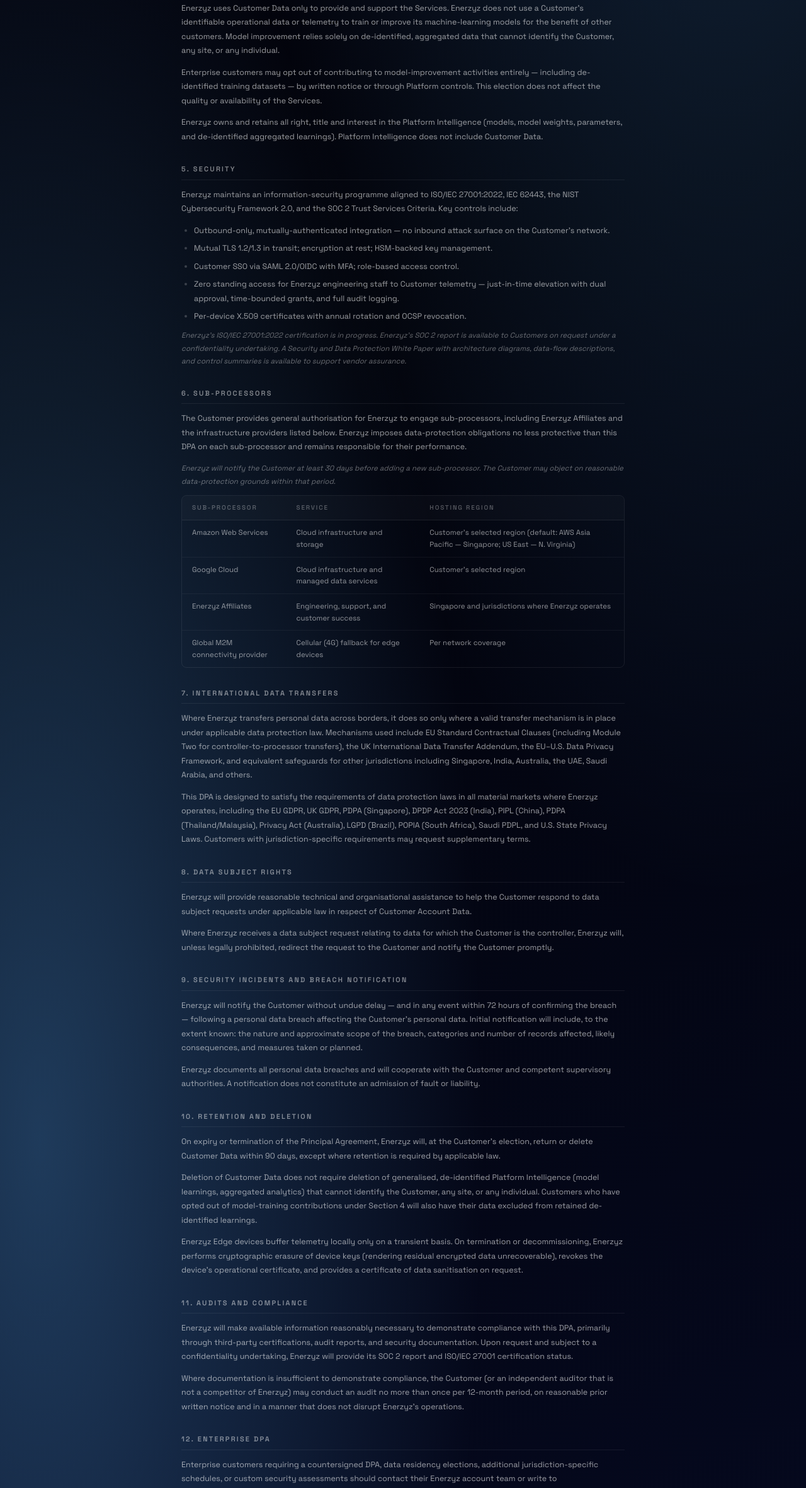
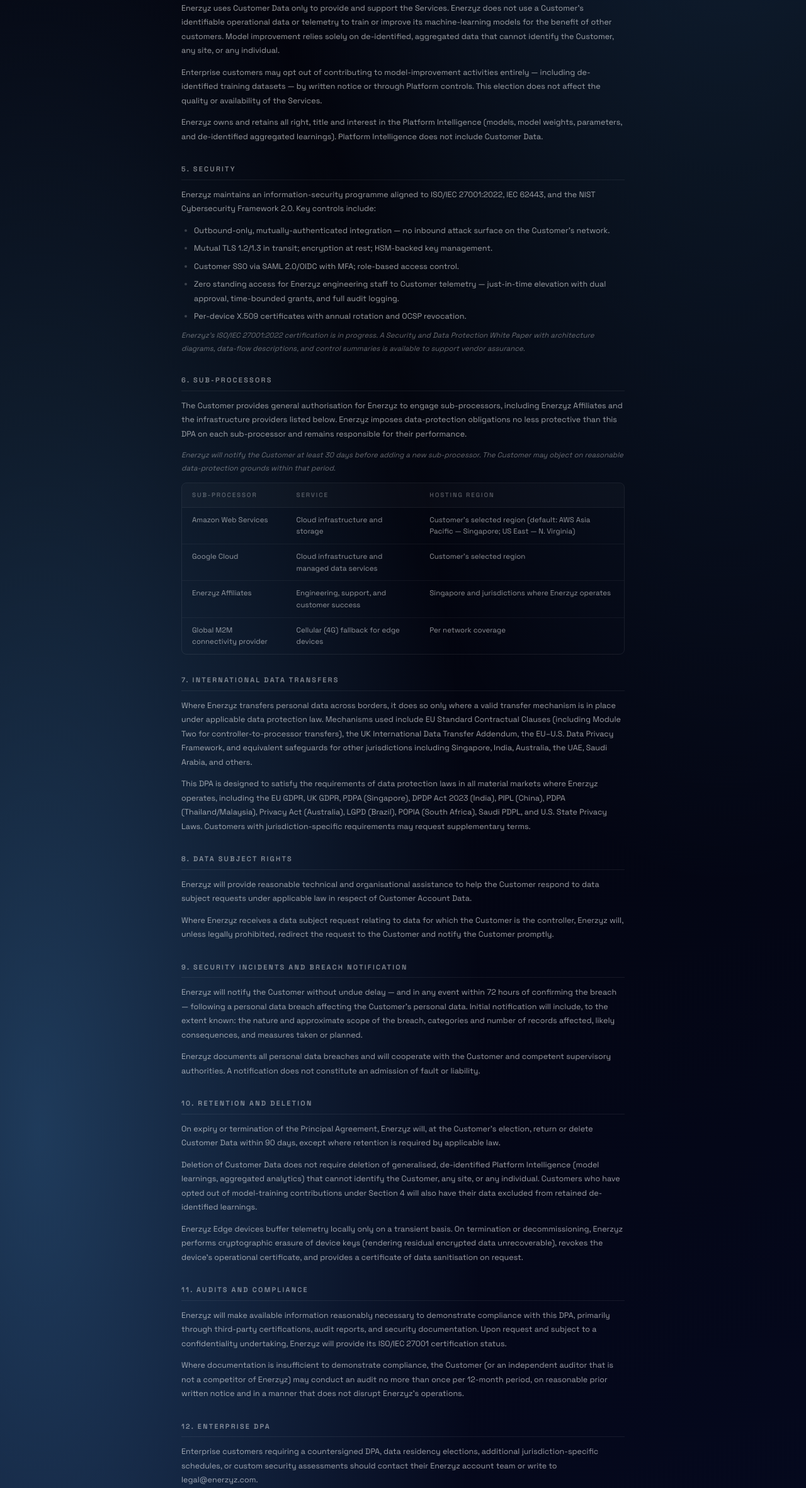
Before and after one commit to enerzyz/enerzyz-web, a Next.js app: page /data-processing-addendum in a window 1280 px wide. Shown: the part 1239-3601 px from the top of the page at 63% size. Built offline with nearby package versions, Linux system fonts and the light colour scheme.

Commit message:
updated certs

```diff
--- a/src/app/data-processing-addendum/page.tsx
+++ b/src/app/data-processing-addendum/page.tsx
@@ -51,7 +51,7 @@
     id: "security",
     title: "5. Security",
     content: [
-      "Enerzyz maintains an information-security programme aligned to ISO/IEC 27001:2022, IEC 62443, the NIST Cybersecurity Framework 2.0, and the SOC 2 Trust Services Criteria. Key controls include:",
+      "Enerzyz maintains an information-security programme aligned to ISO/IEC 27001:2022, IEC 62443, and the NIST Cybersecurity Framework 2.0. Key controls include:",
     ],
     list: [
       "Outbound-only, mutually-authenticated integration — no inbound attack surface on the Customer's network.",
@@ -60,7 +60,7 @@
       "Zero standing access for Enerzyz engineering staff to Customer telemetry — just-in-time elevation with dual approval, time-bounded grants, and full audit logging.",
       "Per-device X.509 certificates with annual rotation and OCSP revocation.",
     ],
-    footer: "Enerzyz's ISO/IEC 27001:2022 certification is in progress. Enerzyz's SOC 2 report is available to Customers on request under a confidentiality undertaking. A Security and Data Protection White Paper with architecture diagrams, data-flow descriptions, and control summaries is available to support vendor assurance.",
+    footer: "Enerzyz's ISO/IEC 27001:2022 certification is in progress. A Security and Data Protection White Paper with architecture diagrams, data-flow descriptions, and control summaries is available to support vendor assurance.",
   },
   {
     id: "subprocessors",
@@ -116,7 +116,7 @@
     id: "audits",
     title: "11. Audits and Compliance",
     content: [
-      "Enerzyz will make available information reasonably necessary to demonstrate compliance with this DPA, primarily through third-party certifications, audit reports, and security documentation. Upon request and subject to a confidentiality undertaking, Enerzyz will provide its SOC 2 report and ISO/IEC 27001 certification status.",
+      "Enerzyz will make available information reasonably necessary to demonstrate compliance with this DPA, primarily through third-party certifications, audit reports, and security documentation. Upon request and subject to a confidentiality undertaking, Enerzyz will provide its ISO/IEC 27001 certification status.",
       "Where documentation is insufficient to demonstrate compliance, the Customer (or an independent auditor that is not a competitor of Enerzyz) may conduct an audit no more than once per 12-month period, on reasonable prior written notice and in a manner that does not disrupt Enerzyz's operations.",
     ],
   },
--- a/src/components/trust-badges.tsx
+++ b/src/components/trust-badges.tsx
@@ -47,8 +47,8 @@
     ),
   },
   {
-    title: "SOC 2 Type II",
-    description: "Audited controls for security, availability, and confidentiality.",
+    title: "Zero Trust Architecture",
+    description: "Every access request verified, nothing trusted by default.",
     icon: (
       <svg viewBox="0 0 24 24" fill="none" stroke="currentColor" strokeWidth={1.5} strokeLinecap="round" strokeLinejoin="round" className="h-6 w-6">
         <path d="M12 2L3 7v6c0 5.25 3.75 10.13 9 11.25C17.25 23.13 21 18.25 21 13V7l-9-5z" />
--- a/tsconfig.json
+++ b/tsconfig.json
@@ -15,7 +15,7 @@
     "moduleResolution": "bundler",
     "resolveJsonModule": true,
     "isolatedModules": true,
-    "jsx": "preserve",
+    "jsx": "react-jsx",
     "incremental": true,
     "plugins": [
       {
```
